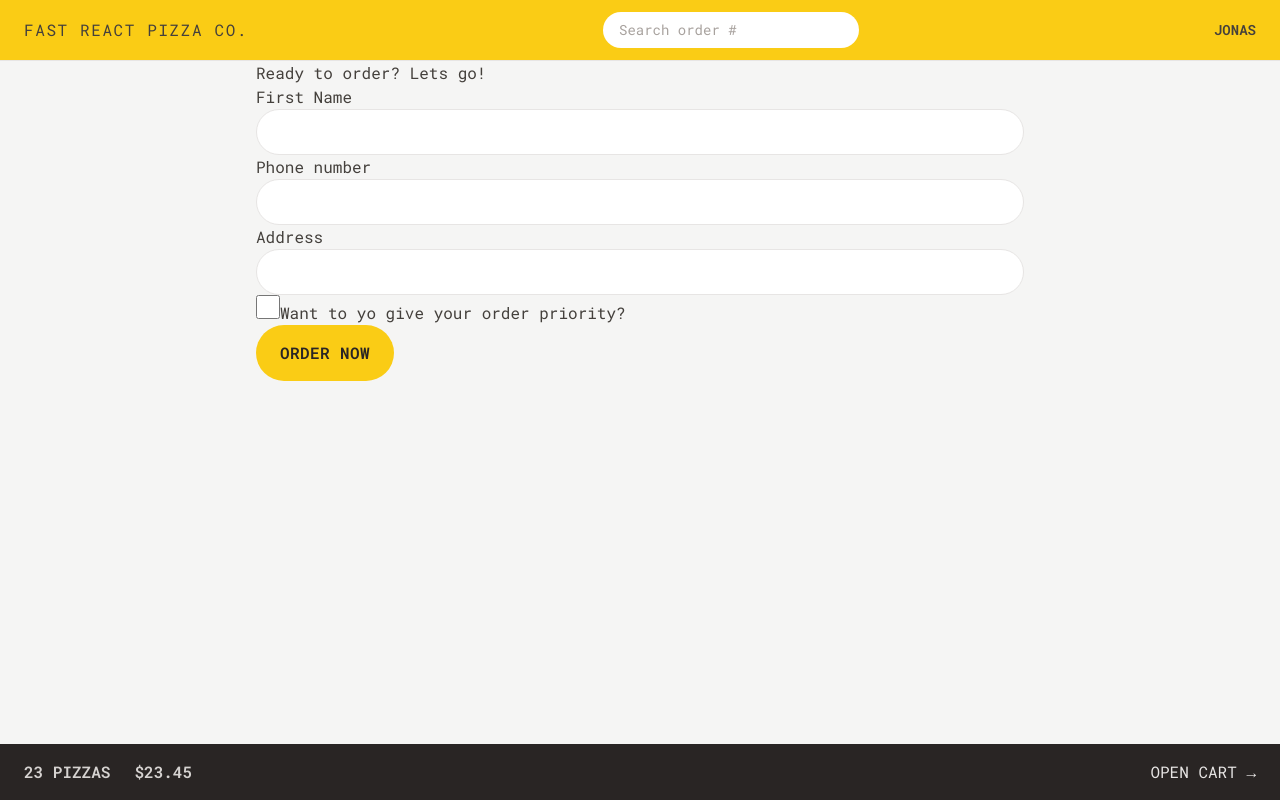
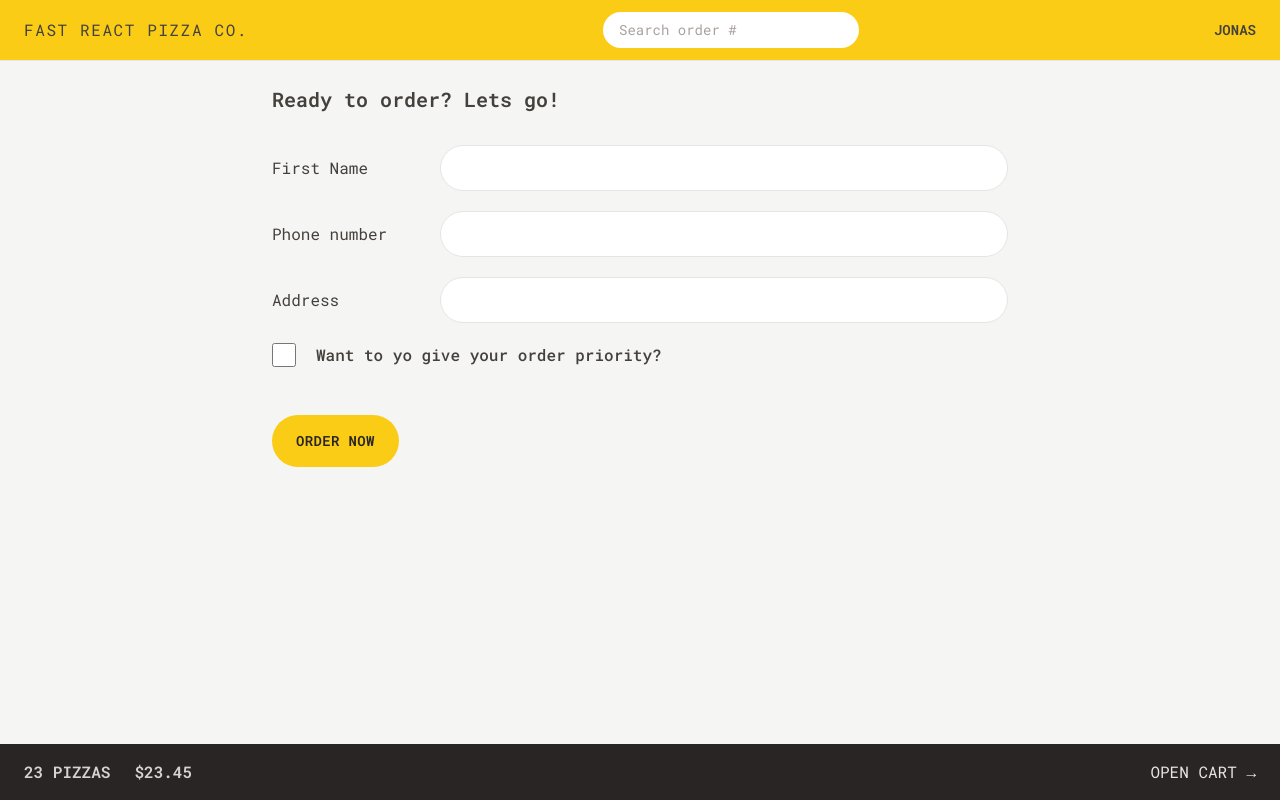
Before and after one commit to rafsun-riad/fast-react-pizza-co, a React (Vite) app: page /order/new in a window 1280 px wide. Built offline with nearby package versions, Linux system fonts and the light colour scheme.

Commit message:
did some styling with form

```diff
--- a/src/features/order/CreateOrder.jsx
+++ b/src/features/order/CreateOrder.jsx
@@ -1,7 +1,7 @@
-import { useState } from "react";
-import { Form, redirect, useFormAction, useNavigation } from "react-router-dom";
-import { createOrder } from "../../services/apiRestaurant";
-import Button from "../../ui/Button";
+import { useState } from 'react';
+import { Form, redirect, useFormAction, useNavigation } from 'react-router-dom';
+import { createOrder } from '../../services/apiRestaurant';
+import Button from '../../ui/Button';
 
 // https://uibakery.io/regex-library/phone-number
 const isValidPhone = (str) =>
@@ -12,21 +12,21 @@
 const fakeCart = [
   {
     pizzaId: 12,
-    name: "Mediterranean",
+    name: 'Mediterranean',
     quantity: 2,
     unitPrice: 16,
     totalPrice: 32,
   },
   {
     pizzaId: 6,
-    name: "Vegetale",
+    name: 'Vegetale',
     quantity: 1,
     unitPrice: 13,
     totalPrice: 13,
   },
   {
     pizzaId: 11,
-    name: "Spinach and Mushroom",
+    name: 'Spinach and Mushroom',
     quantity: 1,
     unitPrice: 15,
     totalPrice: 15,
@@ -35,37 +35,46 @@
 
 function CreateOrder() {
   const navigation = useNavigation();
-  const isSubmitting = navigation.state === "submitting";
+  const isSubmitting = navigation.state === 'submitting';
   const formErrors = useFormAction();
   // const [withPriority, setWithPriority] = useState(false);
   const cart = fakeCart;
 
   return (
-    <div>
-      <h2>Ready to order? Lets go!</h2>
+    <div className="px-4 py-6">
+      <h2 className="mb-8 text-xl font-semibold">Ready to order? Lets go!</h2>
 
       <Form method="POST">
-        <div>
-          <label>First Name</label>
-          <input type="text" name="customer" required className="input" />
+        <div className="mb-5 flex flex-col gap-2 sm:flex-row sm:items-center">
+          <label className="sm:basis-40">First Name</label>
+          <input type="text" name="customer" required className="input grow" />
         </div>
 
-        <div>
-          <label>Phone number</label>
-          <div>
-            <input type="tel" name="phone" required className="input" />
-          </div>
-          {formErrors?.phone && <p>{formErrors.phone}</p>}
-        </div>
-
-        <div>
-          <label>Address</label>
-          <div>
-            <input type="text" name="address" required className="input" />
+        <div className="mb-5 flex flex-col gap-2 sm:flex-row sm:items-center">
+          <label className="sm:basis-40">Phone number</label>
+          <div className="grow">
+            <input type="tel" name="phone" required className="input w-full" />
+            {formErrors?.phone && (
+              <p className="mt-2 rounded-md bg-red-100 p-2 text-xs text-red-700">
+                {formErrors.phone}
+              </p>
+            )}
           </div>
         </div>
 
-        <div>
+        <div className="mb-5 flex flex-col gap-2 sm:flex-row sm:items-center">
+          <label className="sm:basis-40">Address</label>
+          <div className="grow">
+            <input
+              type="text"
+              name="address"
+              required
+              className="input w-full"
+            />
+          </div>
+        </div>
+
+        <div className="mb-12 flex items-center gap-5">
           <input
             className="h-6 w-6 accent-yellow-400 focus:outline-none focus:ring focus:ring-yellow-400 focus:ring-offset-2"
             type="checkbox"
@@ -74,13 +83,15 @@
             // value={withPriority}
             // onChange={(e) => setWithPriority(e.target.checked)}
           />
-          <label htmlFor="priority">Want to yo give your order priority?</label>
+          <label htmlFor="priority" className="font-medium">
+            Want to yo give your order priority?
+          </label>
         </div>
 
         <div>
           <input type="hidden" name="cart" value={JSON.stringify(cart)} />
           <Button disabled={isSubmitting} type="primary">
-            {isSubmitting ? "Placing order..." : "Order now"}
+            {isSubmitting ? 'Placing order...' : 'Order now'}
           </Button>
         </div>
       </Form>
@@ -95,13 +106,13 @@
   const order = {
     ...data,
     cart: JSON.parse(data.cart),
-    priority: data.priority === "on",
+    priority: data.priority === 'on',
   };
 
   const errors = {};
   if (!isValidPhone(order.phone))
     errors.phone =
-      "Please give us your correct phone number. We might need it to contact you.";
+      'Please give us your correct phone number. We might need it to contact you.';
 
   if (Object.keys(errors).length > 0) return errors;
 
--- a/src/index.css
+++ b/src/index.css
@@ -4,7 +4,7 @@
 
 @layer components {
   .input {
-    @apply w-full rounded-full border border-stone-200 px-4 py-2 text-sm transition-all duration-300 placeholder:text-stone-400 focus:outline-none focus:ring focus:ring-yellow-400 md:px-6 md:py-3;
+    @apply rounded-full border border-stone-200 px-4 py-2 text-sm transition-all duration-300 placeholder:text-stone-400 focus:outline-none focus:ring focus:ring-yellow-400 md:px-6 md:py-3;
   }
 
   /* https://dev.to/afif/i-made-100-css-loaders-for-your-next-project-4eje */
--- a/src/ui/Button.jsx
+++ b/src/ui/Button.jsx
@@ -1,14 +1,14 @@
-import { Link } from "react-router-dom";
+import { Link } from 'react-router-dom';
 
 function Button({ children, disabled, to, type }) {
   const base =
-    " inline-block rounded-full bg-yellow-400 font-semibold uppercase tracking-wide text-stone-800 transition-colors duration-300 hover:bg-yellow-300 focus:bg-yellow-300 focus:outline-none focus:ring focus:ring-yellow-300 focus:ring-offset-2 disabled:cursor-not-allowed ";
+    ' inline-block text-sm rounded-full bg-yellow-400 font-semibold uppercase tracking-wide text-stone-800 transition-colors duration-300 hover:bg-yellow-300 focus:bg-yellow-300 focus:outline-none focus:ring focus:ring-yellow-300 focus:ring-offset-2 disabled:cursor-not-allowed ';
 
   const styles = {
-    primary: base + "px-4 py-3 md:px-6 md:py-4",
-    small: base + "py-2 md:px-5 md:py-2.5 text-xs",
+    primary: base + 'px-4 py-3 md:px-6 md:py-4',
+    small: base + 'py-2 md:px-5 md:py-2.5 text-xs',
     secondary:
-      "inline-block rounded-full border-2 border-stone-300 font-semibold uppercase tracking-wide text-stone-400 transition-colors duration-300 hover:bg-stone-300 focus:bg-stone-300 hover:text-stone-800 focus:text-stone-800 focus:outline-none focus:ring focus:ring-stone-200 focus:ring-offset-2 disabled:cursor-not-allowed px-4 py-2.5 md:px-6 md:py-3.5",
+      'inline-block text-sm rounded-full border-2 border-stone-300 font-semibold uppercase tracking-wide text-stone-400 transition-colors duration-300 hover:bg-stone-300 focus:bg-stone-300 hover:text-stone-800 focus:text-stone-800 focus:outline-none focus:ring focus:ring-stone-200 focus:ring-offset-2 disabled:cursor-not-allowed px-4 py-2.5 md:px-6 md:py-3.5',
   };
 
   if (to)
```
Also changed, not shown: index.html (+4 -2 lines).
